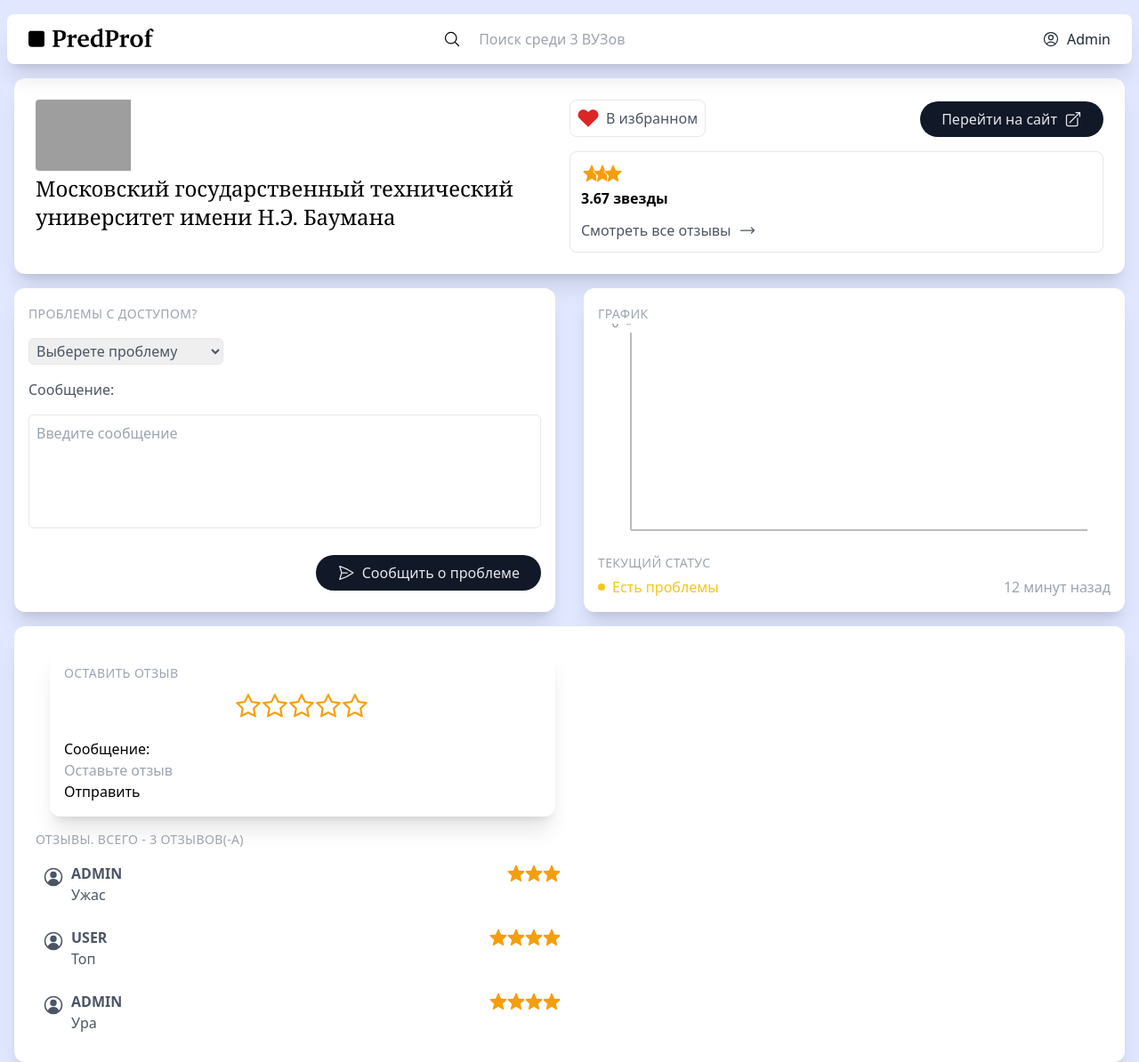
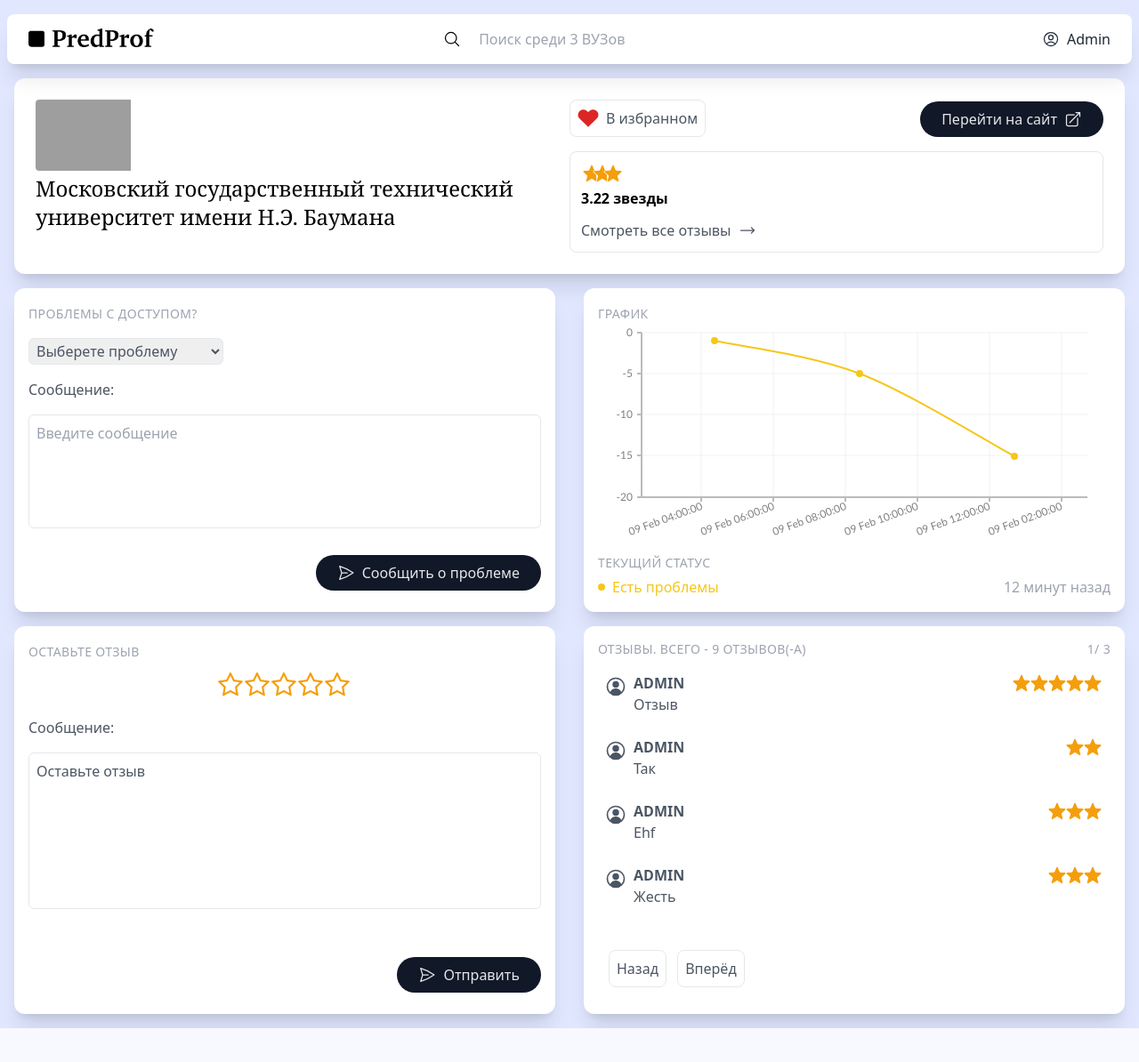
Before and after one commit to Morzan6/university-checker, a Django app: page /service/bmstu/ in a window 1280 px wide. Shown: the whole page at 89% size. After the commit the page ends 1156 px from the top, so only its background shows below. Run offline with Django 4.2, Linux system fonts and the light colour scheme; a user stored in the database is signed in; data comes from the database, SQL or seed files in the repository; some libraries are stand-ins or nearby versions; grey boxes are pictures that could not be loaded.

Commit message:
modified:   core/templates/service.html 	modified:   core/views.py 	modified:   db.json

```diff
--- a/core/templates/service.html
+++ b/core/templates/service.html
@@ -19,6 +19,71 @@
     </style>
     <script src="/static/canvasjs.3.js"></script>
     <link rel="stylesheet" href="//maxcdn.bootstrapcdn.com/font-awesome/4.3.0/css/font-awesome.min.css">
+
+    <script src="https://ajax.googleapis.com/ajax/libs/jquery/2.1.1/jquery.min.js"></script>
+    <script>
+        window.addEventListener('load',function m() {
+
+            document.getElementById("rate1").className = "";
+        })
+
+
+    </script>
+    <script>
+        function report_forward(c, count){
+            let rate = "rate"+c;
+
+            if (c > count) {
+                return false;
+            }
+
+            while (count>0){
+                let rate = "rate"+count
+
+                document.getElementById(rate).className = "hidden";
+                count--;
+
+            }
+            document.getElementById(rate).className = "";
+
+            const str = `javascript: report_forward(${c}+1,  {{report_pages}})`
+
+            document.getElementById("forw_rep").setAttribute('onclick', `report_forward(${c}+1,  {{report_pages}})`);
+            document.getElementById("back_rep").setAttribute('onclick', `report_backwards(${c}-1,  {{report_pages}})`);
+            ch(c);
+        }
+
+        function report_backwards(c, count){
+            let rate = "rate"+c;
+
+            if (c == 0) {
+                return false;
+            }
+
+            while (count>0){
+                let rate = "rate"+count
+
+                document.getElementById(rate).className = "hidden";
+                count--;
+
+            }
+            document.getElementById(rate).className = "";
+
+            document.getElementById("forw_rep").setAttribute('onclick', `report_forward(${c}+1,  {{report_pages}})`);
+            document.getElementById("back_rep").setAttribute('onclick', `report_backwards(${c}-1,  {{report_pages}})`);
+
+
+            ch(c);
+
+        }
+
+        function ch(c) {
+            element = document.getElementById("CurrientPage")
+
+            element.innerHTML = c;
+        }
+    </script>
+
 </head>
 
 <body>
@@ -221,14 +286,13 @@
 
                                      <select requered  class="form-select px-1 py-0.5 my-4 hover:cursor-pointer border rounded-md border-gray-200 outline-none text-gray-600" name="type" id="">
                                         <option disabled selected hidden class="hover:cursor-pointer" value=" ">Выберете проблему</option>
-                                        <option class="hover:cursor-pointer" value="connection">Подключение к сервису</option>
+                                        <option requered class="hover:cursor-pointer" value="connection">Подключение к сервису</option>
                                         <option class="hover:cursor-pointer" value="login">Вход/регистрация</option>
                                     </select></p>
                                     <p class="text-gray-600">Сообщение:<br>
-                                        <textarea class="resize-none placeholder: p-2 outline-none my-4 h-32 max-h-40 min-h-24 rounded-md border border-gray-200 w-full" name="message" placeholder="Введите сообщение"></textarea>
+                                        <textarea class="resize-none p-2 outline-none my-4 h-32 max-h-40 min-h-24 rounded-md border border-gray-200 w-full" name="message" placeholder="Введите сообщение"></textarea>
                                     </p>
-                                    {% comment %} <input type="submit" value="Отправить"/>
-                                    <input type="hidden" name="next" value="{{ next }}"/> {% endcomment %}
+
 
                                     <div class=" col-span-3 flex justify-end mt-2">
                                         <button class="bg-gray-900 hover:bg-gray-700 duration-100 ease-out rounded-full py-2 px-6 text-gray-200 flex place-self-center relative">
@@ -269,10 +333,10 @@
                     </div>
 
 
-                    <div class="bg-white shadow-xl rounded-xl h-auto p-6 mx-4 z-0 hover:shadow-4xl  grid sm:grid-cols-2">
-                        <div class="flex flex-col">
-                        <div class="bg-white shadow-xl  rounded-xl p-4 mx-4 mb-4">
-                            <span class="uppercase text-gray-400 text-sm  tracking-wide">Оставить отзыв</span>
+                    <div class="z-0 hover:shadow-4xl  grid sm:grid-cols-2">
+
+                        <div class="bg-white shadow-xl  rounded-xl p-4 mx-4 mb-4 ">
+                            <span class="uppercase text-gray-400 text-sm  tracking-wide">Оставьте отзыв</span>
 
                             <form class="" method="post" action="/add_feedback&{{slug}}/" enctype=multipart/form-data>
                                 {% csrf_token %}
@@ -314,34 +378,55 @@
                                         color: rgb(245 158 11); !important;
                                     }
                                 </style>
-                                <div class="flex flex-row-reverse  after:table after:clear-both after:content-none my-4 justify-center">
-                                    <input class="star-rating__input fa" id="star-rating-5" type="radio" name="feedback" value="5" title="5">
+                                <div  class="flex flex-row-reverse  after:table after:clear-both after:content-none my-4 justify-center">
+                                    <input required class="star-rating__input fa" id="star-rating-5" type="radio" name="feedback" value="5" title="5">
                                     <input class="star-rating__input fa" id="star-rating-4" type="radio" name="feedback" value="4" title="4">
                                     <input class="star-rating__input fa" id="star-rating-3" type="radio" name="feedback" value="3" title="3">
                                     <input class="star-rating__input fa" id="star-rating-2" type="radio" name="feedback" value="2" title="2">
                                     <input class="star-rating__input fa" id="star-rating-1" type="radio" name="feedback" value="1" title="1">
 
                                 </div>
+
                                 {% if user.is_authenticated and user.is_confirmed%}
-                                <p>Сообщение:<br> <input name="feedback_message" placeholder="Оставьте отзыв"/></p>
-                                <input type="submit" value="Отправить"/>
-                                <input type="hidden" name="next" value="{{ next }}"/>
+                                <p class="text-gray-600">Сообщение:<br>
+
+                                    <textarea maxlength="80" placeholder="Оставьте отзыв"  class="resize-none p-2 placeholder:text-gray-600 outline-none my-4 h-44 max-h-44 min-h-24 rounded-md border border-gray-200 w-full" name="feedback_message"></textarea>
+                                </p>
+
+                                <div class=" col-span-3 flex justify-end mt-8">
+                                    <button class="bg-gray-900 hover:bg-gray-700 duration-100 ease-out rounded-full py-2 px-6 text-gray-200 flex place-self-center relative">
+                                        <svg xmlns="http://www.w3.org/2000/svg" fill="none" viewBox="0 0 24 24" stroke-width="1.5" stroke="currentColor" class="w-5 h-5 mr-2 place-self-center">
+                                            <path stroke-linecap="round" stroke-linejoin="round" d="M6 12L3.269 3.126A59.768 59.768 0 0121.485 12 59.77 59.77 0 013.27 20.876L5.999 12zm0 0h7.5"></path>
+                                        </svg>
+                                        Отправить
+                                    </button>
+                                </div>
+
+
                                 {%else%}
                                 <a class="underline underline-offset-1" href="/login/">Войдите</a>, чтобы оставить отзыв
                                 {%endif%}
                             </form>
 
                         </div>
-                        <div class="flex flex-col">
-                            <span class="uppercase text-gray-400 text-sm  tracking-wide">Отзывы. Всего - {{feedback_number}} отзывов(-а)</span>
+                        <div class="flex flex-col bg-white shadow-xl  rounded-xl p-4 mx-4 mb-4">
+                            <span class="flex uppercase text-gray-400 text-sm  tracking-wide">Отзывы. Всего - {{feedback_number}} отзывов(-а)
+                                <span class="flex  ml-auto">
+                                    <div class="" id="CurrientPage">1</div> / {{report_pages}}
+                                </span>
+                            </span>
 
-
-                            {%for feedback in feedbacks%}
-                            <div class="flex p-2 mt-2">
+                            <div  class="max-h-96 md:h-80 ">
+                                {%for fb in feedbacks%}
+                                <div id="rate{{ forloop.counter }}" class="hidden">
+                                    {%for feedback in fb%}
+                                    <div  class="flex p-2 mt-2">
+                                        {%if feedback != None%}
                                         <svg class="flex w-6 h-6 mt-1 fill-gray-600" xmlns="http://www.w3.org/2000/svg" data-name="Layer 1" viewBox="0 0 29 29">
                                             <path d="M14.5 2A12.514 12.514 0 0 0 2 14.5 12.521 12.521 0 0 0 14.5 27a12.5 12.5 0 0 0 0-25Zm7.603 19.713a8.48 8.48 0 0 0-15.199.008A10.367 10.367 0 0 1 4 14.5a10.5 10.5 0 0 1 21 0 10.368 10.368 0 0 1-2.897 7.213ZM14.5 7a4.5 4.5 0 1 0 4.5 4.5A4.5 4.5 0 0 0 14.5 7Z"/>
                                         </svg>
-                                <div class="ml-2">
+                                        {%endif%}
+                                        <div class="ml-2 overflow-ellipsis break-all">
 
                                             <span class="flex text-gray-600 uppercase font-semibold">{{feedback.users_name}} </span>
 
@@ -361,10 +446,28 @@
                                             </div>
 
                                         </div>
+
+
                                     </div>
                                     {%endfor%}
+
+
+                                </div>
+                                {%endfor%}
+
+
+                            </div>
+                            <div class="m-auto bg-white bg-opacity-50 backdrop-blur-sm h-16 p-2  w-full">
+                                    <button id="back_rep" id="forw_rep" class="mx-1 text-gray-600  place-content-center p-2 border border-gray-200 rounded-lg hover:shadow-lg hover:cursor-pointer duration-100" name="1" onclick="report_backwards(0,  {{report_pages}})" value="1" id="1">
+                                        Назад
+                                    </button>
+
+                                    <button id="forw_rep" class="mx-1 text-gray-600  place-content-center p-2 border border-gray-200 rounded-lg hover:shadow-lg hover:cursor-pointer duration-100" name="1" onclick="report_forward(2,  {{report_pages}})" value="1" id="1">
+                                        Вперёд
+                                    </button>
                                 </div>
                         </div>
+
                     </div>
 
             <div class="shrink flex w-full">
--- a/core/views.py
+++ b/core/views.py
@@ -21,6 +21,7 @@ from datetime import datetime, timezone, timedelta
 import re
 import urllib.parse
 from django.core.exceptions import ObjectDoesNotExist, MultipleObjectsReturned
+from django.utils.datastructures import MultiValueDictKeyError
 import base64
 
 User = get_user_model()
@@ -29,6 +30,17 @@ def count_services():
     count = Service.objects.all().count()
 
     return count
+
+def func_chunk(lst, n):
+    for x in range(0, len(lst), n):
+        e_c = lst[x : n + x]
+
+        if len(e_c) < n:
+            e_c = e_c + [None for y in range(n - len(e_c))]
+        yield e_c
+
+
+
 
 
 #обработчик главной страницы
@@ -274,7 +286,11 @@ def cancel_report (request, id):
 
 def add_report(request, slug):
     #получаем данные из формы
-    types = request.POST["type"]
+    try:
+        types = request.POST["type"]
+    except MultiValueDictKeyError:
+        return HttpResponseRedirect(request.META.get('HTTP_REFERER'))
+
     message = request.POST["message"]
     #если тип проблемы не указан, то редиректим назад
     if types == " ":
@@ -420,10 +436,15 @@ def show_service(request, service_slug, **kwargs):
         feedbacks_counts = 1
     score = round((score/feedbacks_counts), 2)
 
+    rates = list(func_chunk(rates[::-1], 4))
 
 
-    content = content|{"feedbacks":rates}
+
+    print(list(func_chunk(rates[::-1], 4)))
+
+    content = content|{"feedbacks": rates}
     content['score'] = score
+    content['report_pages'] = len(rates)
     content['feedback_number'] = len(raiting)
     content['buckets'] = [0] * int(str(score)[:1])
 
@@ -556,6 +577,7 @@ def add_feedback(request, slug):
         if message != "":
             Raiting.objects.create(users_name=username, rate=value, message=message, service_name=slug)
     except (ObjectDoesNotExist, MultipleObjectsReturned):
+
         raiting = Raiting.objects.create(users_name=username, rate=value, message=message, service_name=slug)
 
     return HttpResponseRedirect(request.META.get('HTTP_REFERER'))
```
Also changed, not shown: db.json (+1 -1 lines). Lines whose indentation alone changed are shown as unchanged.
